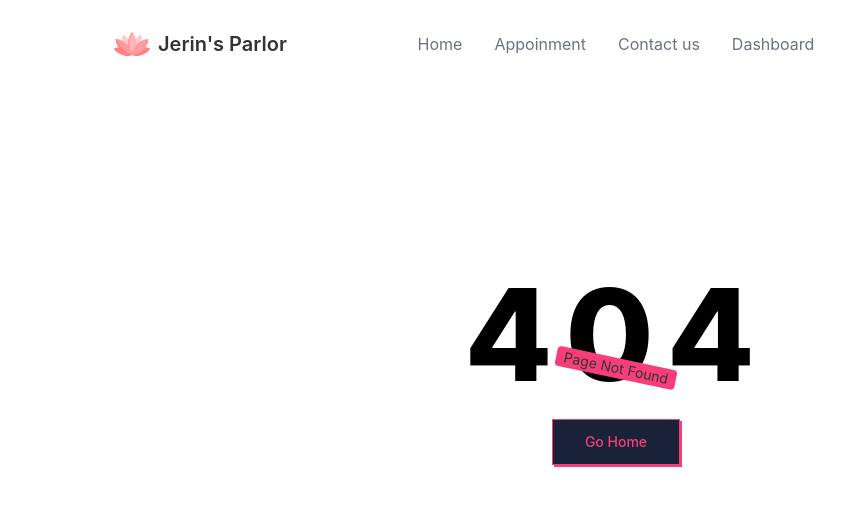
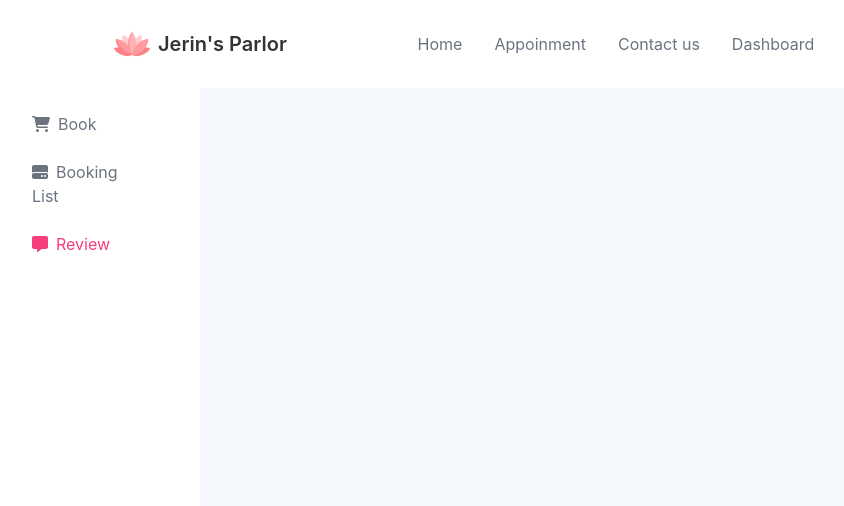
Before and after one commit to Saiket-Das/jerin-parlor, a React (Create React App) app in the folder frontend/: page /dashboard/review in a window 1280 px wide. Before the commit this address had no page. Shown: the top 506 px of the page, without its empty margins (24-868 px from the left). Built offline with nearby package versions, Linux system fonts and the light colour scheme.

Commit message:
Frontend - Review page created

```diff
--- a/frontend/src/App.tsx
+++ b/frontend/src/App.tsx
@@ -7,6 +7,7 @@ import Book from "./app/pages/dashboard/customer/Book";
 import routes from "./app/confiq/routes";
 import NotFound from "./app/components/shared/NotFound";
 import BookingList from "./app/pages/dashboard/customer/BookingList";
+import Review from "./app/pages/dashboard/customer/Review";
 
 const App = () => {
   return (
@@ -21,6 +22,7 @@ const App = () => {
           {/* Nested routes into DASHBOARD */}
           <Route index element={<Book />}></Route>
           <Route path={routes.BOOKING_LIST} element={<BookingList />}></Route>
+          <Route path={routes.REVIEW} element={<Review />}></Route>
         </Route>
 
         {/* <Route path='login' element={<Login></Login>}></Route>
--- a/frontend/src/app/confiq/routes.js
+++ b/frontend/src/app/confiq/routes.js
@@ -7,5 +7,5 @@ export default Object.freeze({
   DASHBOARD: "/dashboard",
   BOOK: "/dashboard",
   BOOKING_LIST: "booking/list",
-  REVIEW: "/review",
+  REVIEW: "review",
 });
--- a/frontend/src/app/pages/dashboard/Dashboard.tsx
+++ b/frontend/src/app/pages/dashboard/Dashboard.tsx
@@ -18,7 +18,7 @@ const Dashboard = () => {
           type="checkbox"
           className="drawer-toggle"
         />
-        <div className="drawer-content bg-base-300 rounded-sm">
+        <div className="drawer-content bg-base-300 rounded-sm px-10 pt-12">
           <Outlet></Outlet>
         </div>
         <div className="drawer-side">
--- a/frontend/src/app/pages/dashboard/customer/Book.tsx
+++ b/frontend/src/app/pages/dashboard/customer/Book.tsx
@@ -3,7 +3,7 @@ import AppTextarea from "../../../components/shared/AppTextarea";
 
 const Book = () => {
   return (
-    <div className="px-10 pt-12">
+    <div>
       <Input type="text" name="name" placeholder="Ahan Bryan" readOnly={true} />
 
       <Input
--- /dev/null
+++ b/frontend/src/app/pages/dashboard/customer/Review.tsx
@@ -0,0 +1,8 @@
+import Input from "../../../components/shared/AppInput";
+import AppTextarea from "../../../components/shared/AppTextarea";
+
+const Review = () => {
+  return <div></div>;
+};
+
+export default Review;
```
